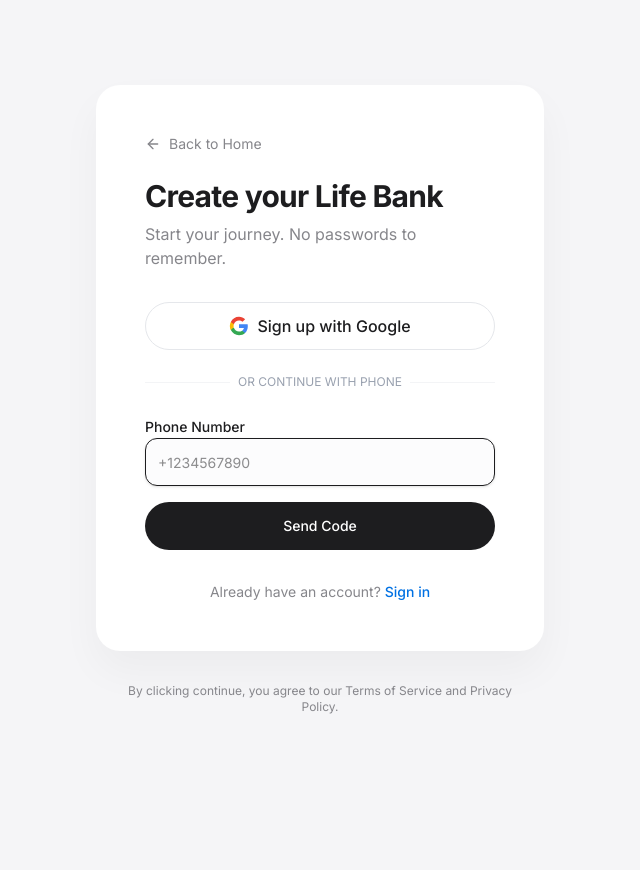
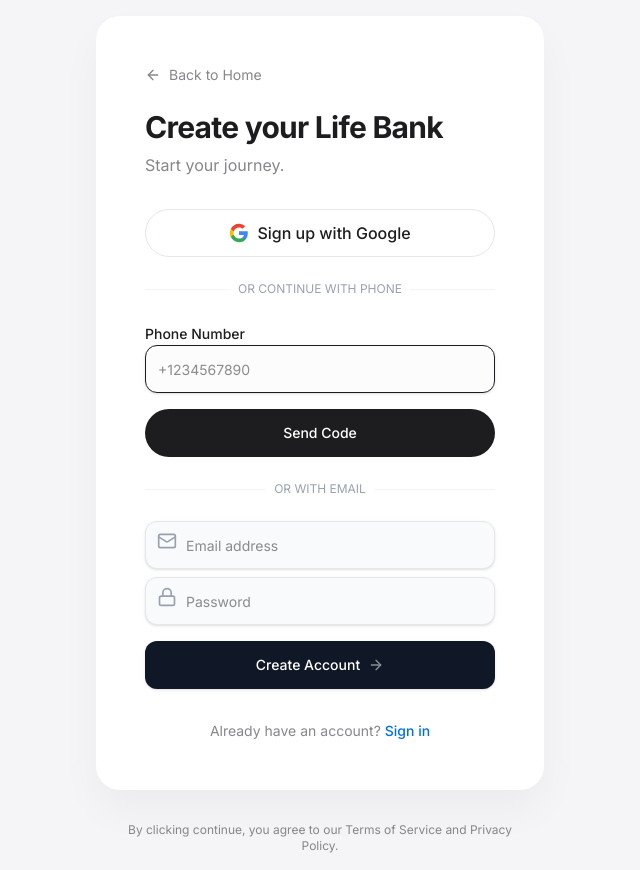
Before and after one commit to 3dmanila-source/lifetime, a Next.js app: page /signup in a window 1280 px wide. Shown: the whole page, without its empty margins (320-960 px from the left). Before the commit the page ends 800 px from the top, so only its background shows below. Built offline with nearby package versions, Linux system fonts and the light colour scheme.

Commit message:
feat: Add Email and Password Authentication

```diff
--- a/app/(auth)/login/page.tsx
+++ b/app/(auth)/login/page.tsx
@@ -3,6 +3,7 @@
 import Link from "next/link"
 import { GoogleAuthButton } from "@/components/auth/GoogleAuthButton"
 import { PhoneAuthForm } from "@/components/auth/PhoneAuthForm"
+import EmailAuthForm from "@/components/auth/EmailAuthForm"
 
 export default function LoginPage() {
     return (
@@ -24,6 +25,17 @@
                     </div>
 
                     <PhoneAuthForm />
+
+                    <div className="relative">
+                        <div className="absolute inset-0 flex items-center">
+                            <span className="w-full border-t border-gray-100" />
+                        </div>
+                        <div className="relative flex justify-center text-xs uppercase">
+                            <span className="bg-white px-2 text-gray-400">Or with email</span>
+                        </div>
+                    </div>
+
+                    <EmailAuthForm mode="login" />
                 </div>
 
                 <div className="mt-8 text-sm text-gray-400">
--- a/app/(auth)/signup/page.tsx
+++ b/app/(auth)/signup/page.tsx
@@ -4,6 +4,7 @@
 import { ArrowLeft } from "lucide-react"
 import { GoogleAuthButton } from "@/components/auth/GoogleAuthButton"
 import { PhoneAuthForm } from "@/components/auth/PhoneAuthForm"
+import EmailAuthForm from "@/components/auth/EmailAuthForm"
 
 export default function SignupPage() {
     return (
@@ -17,7 +18,7 @@
                     </Link>
                     <h1 className="text-3xl font-bold tracking-tight mb-2">Create your Life Bank</h1>
                     <p className="text-[#86868B]">
-                        Start your journey. No passwords to remember.
+                        Start your journey.
                     </p>
                 </div>
 
@@ -34,6 +35,17 @@
                     </div>
 
                     <PhoneAuthForm />
+
+                    <div className="relative">
+                        <div className="absolute inset-0 flex items-center">
+                            <span className="w-full border-t border-gray-100" />
+                        </div>
+                        <div className="relative flex justify-center text-xs uppercase">
+                            <span className="bg-white px-2 text-gray-400">Or with email</span>
+                        </div>
+                    </div>
+
+                    <EmailAuthForm mode="signup" />
                 </div>
 
                 <div className="mt-8 text-center text-sm">
--- a/app/auth/actions.ts
+++ b/app/auth/actions.ts
@@ -56,3 +56,41 @@
     revalidatePath('/', 'layout')
     redirect('/')
 }
+
+export async function signupWithEmail(formData: FormData) {
+    const email = formData.get('email') as string
+    const password = formData.get('password') as string
+    const supabase = await createClient()
+
+    const { error } = await supabase.auth.signUp({
+        email,
+        password,
+        options: {
+            emailRedirectTo: `${process.env.NEXT_PUBLIC_BASE_URL || 'http://localhost:3000'}/auth/callback`,
+        },
+    })
+
+    if (error) {
+        return { error: error.message }
+    }
+
+    return { success: true }
+}
+
+export async function loginWithEmail(formData: FormData) {
+    const email = formData.get('email') as string
+    const password = formData.get('password') as string
+    const supabase = await createClient()
+
+    const { error } = await supabase.auth.signInWithPassword({
+        email,
+        password,
+    })
+
+    if (error) {
+        return { error: error.message }
+    }
+
+    revalidatePath('/', 'layout')
+    redirect('/dashboard')
+}
--- /dev/null
+++ b/components/auth/EmailAuthForm.tsx
@@ -0,0 +1,101 @@
+'use client'
+
+import { useState } from 'react'
+import { Button } from '@/components/ui/button'
+import { Input } from '@/components/ui/input'
+import { Mail, Lock, Loader2, ArrowRight } from 'lucide-react'
+import { signupWithEmail, loginWithEmail } from '@/app/auth/actions'
+
+interface EmailAuthFormProps {
+    mode: 'login' | 'signup'
+}
+
+export default function EmailAuthForm({ mode }: EmailAuthFormProps) {
+    const [isLoading, setIsLoading] = useState(false)
+    const [error, setError] = useState<string | null>(null)
+    const [successMessage, setSuccessMessage] = useState<string | null>(null)
+
+    async function handleSubmit(event: React.FormEvent<HTMLFormElement>) {
+        event.preventDefault()
+        setIsLoading(true)
+        setError(null)
+        setSuccessMessage(null)
+
+        const formData = new FormData(event.currentTarget)
+
+        try {
+            if (mode === 'signup') {
+                const result = await signupWithEmail(formData)
+                if (result.error) {
+                    setError(result.error)
+                } else if (result.success) {
+                    setSuccessMessage('Check your email to confirm your account!')
+                }
+            } else {
+                const result = await loginWithEmail(formData)
+                if (result?.error) {
+                    setError(result.error)
+                }
+            }
+        } catch (e) {
+            setError('Something went wrong. Please try again.')
+        } finally {
+            setIsLoading(false)
+        }
+    }
+
+    return (
+        <form onSubmit={handleSubmit} className="space-y-4 w-full">
+            <div className="space-y-2">
+                <div className="relative">
+                    <Mail className="absolute left-3 top-2.5 h-5 w-5 text-gray-400" />
+                    <Input
+                        name="email"
+                        type="email"
+                        placeholder="Email address"
+                        className="pl-10 h-12 bg-gray-50 border-gray-200 focus:bg-white transition-colors"
+                        required
+                    />
+                </div>
+                <div className="relative">
+                    <Lock className="absolute left-3 top-2.5 h-5 w-5 text-gray-400" />
+                    <Input
+                        name="password"
+                        type="password"
+                        placeholder="Password"
+                        className="pl-10 h-12 bg-gray-50 border-gray-200 focus:bg-white transition-colors"
+                        required
+                        minLength={6}
+                    />
+                </div>
+            </div>
+
+            {error && (
+                <div className="p-3 text-sm text-red-500 bg-red-50 rounded-lg border border-red-100">
+                    {error}
+                </div>
+            )}
+
+            {successMessage && (
+                <div className="p-3 text-sm text-green-600 bg-green-50 rounded-lg border border-green-100">
+                    {successMessage}
+                </div>
+            )}
+
+            <Button
+                type="submit"
+                className="w-full h-12 bg-gray-900 hover:bg-black text-white rounded-xl transition-all shadow-sm active:scale-[0.98]"
+                disabled={isLoading}
+            >
+                {isLoading ? (
+                    <Loader2 className="h-5 w-5 animate-spin" />
+                ) : (
+                    <span className="flex items-center gap-2">
+                        {mode === 'signup' ? 'Create Account' : 'Sign In'}
+                        <ArrowRight className="h-4 w-4 opacity-50" />
+                    </span>
+                )}
+            </Button>
+        </form>
+    )
+}
```
